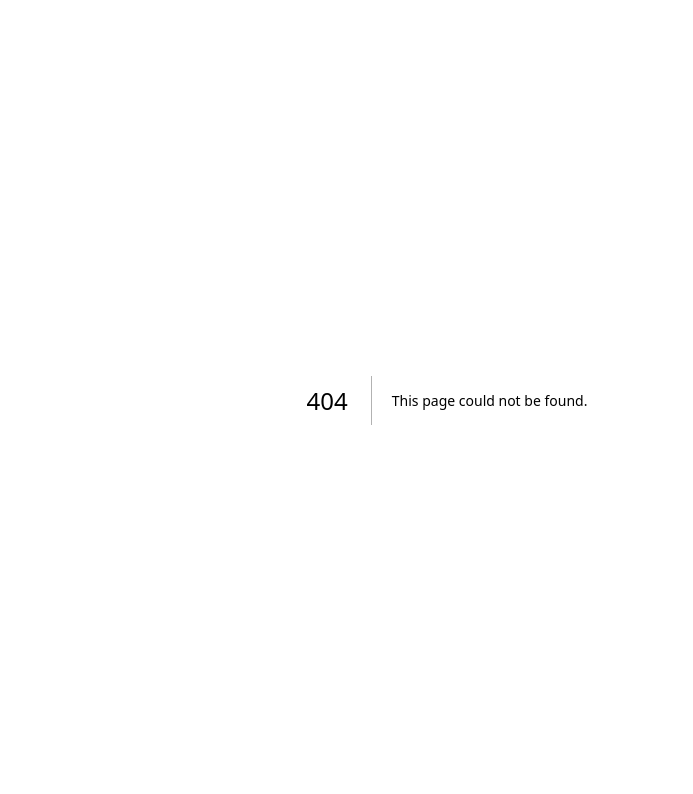
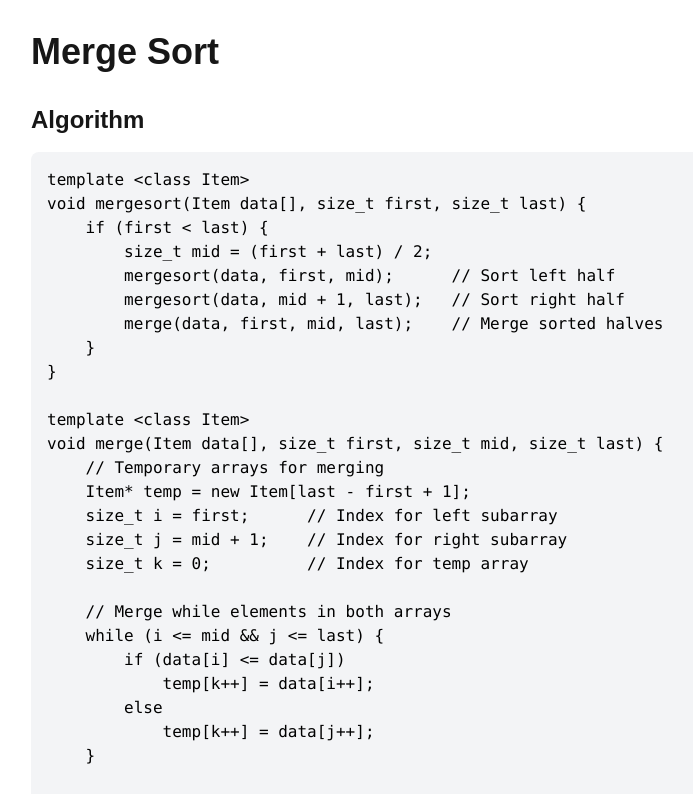
Before and after one commit to Evandabest/learnDS, a Next.js app: page /sorting/merge in a window 1280 px wide. Before the commit this address had no page. Shown: the top 794 px of the page, without its empty margins (193-886 px from the left). Built offline with nearby package versions, Linux system fonts and the light colour scheme.

Commit message:
feat: add merge sort

```diff
--- /dev/null
+++ b/app/sorting/merge/page.tsx
@@ -0,0 +1,113 @@
+'use client';
+
+export default function MergeSortPage() {
+  return (
+    <div className="max-w-4xl mx-auto p-8">
+      <h1 className="text-4xl font-bold mb-8">Merge Sort</h1>
+
+      <section className="mb-8">
+        <h2 className="text-2xl font-semibold mb-4">Algorithm</h2>
+        <pre className="bg-gray-100 p-4 rounded-lg mb-4">
+          <code className="text-black">{`template <class Item>
+void mergesort(Item data[], size_t first, size_t last) {
+    if (first < last) {
+        size_t mid = (first + last) / 2;
+        mergesort(data, first, mid);      // Sort left half
+        mergesort(data, mid + 1, last);   // Sort right half
+        merge(data, first, mid, last);    // Merge sorted halves
+    }
+}
+
+template <class Item>
+void merge(Item data[], size_t first, size_t mid, size_t last) {
+    // Temporary arrays for merging
+    Item* temp = new Item[last - first + 1];
+    size_t i = first;      // Index for left subarray
+    size_t j = mid + 1;    // Index for right subarray
+    size_t k = 0;          // Index for temp array
+
+    // Merge while elements in both arrays
+    while (i <= mid && j <= last) {
+        if (data[i] <= data[j])
+            temp[k++] = data[i++];
+        else
+            temp[k++] = data[j++];
+    }
+
+    // Copy remaining elements
+    while (i <= mid)
+        temp[k++] = data[i++];
+    while (j <= last)
+        temp[k++] = data[j++];
+
+    // Copy back to original array
+    for (i = 0; i < k; i++)
+        data[first + i] = temp[i];
+
+    delete [] temp;
+}`}</code>
+        </pre>
+      </section>
+
+      <section className="mb-8">
+        <h2 className="text-2xl font-semibold mb-4">Visual Process</h2>
+        <div className="bg-white p-4 rounded-lg shadow-sm mb-4">
+          <pre className="text-center text-lg">
+            <code>{`[38, 27, 43, 3, 9, 82, 10]
+           /                \\
+   [38, 27, 43]         [3, 9, 82, 10]
+    /      \\            /         \\
+[38]    [27, 43]     [3, 9]    [82, 10]
+         /    \\       /   \\      /    \\
+      [27]   [43]   [3]  [9]  [82]  [10]
+         \\    /       \\   /      \\    /
+      [27, 43]       [3, 9]    [10, 82]
+           \\          /           /
+        [27, 38, 43] [3, 9]  [10, 82]
+                \\      /         /
+            [3, 9, 27, 38, 43] [10, 82]
+                        \\         /
+             [3, 9, 10, 27, 38, 43, 82]`}</code>
+          </pre>
+        </div>
+      </section>
+
+      <section className="mb-8">
+        <h2 className="text-2xl font-semibold mb-4">Complexity Analysis</h2>
+        <div className="grid grid-cols-2 gap-4">
+          <div className="border p-4 rounded-lg">
+            <h3 className="font-semibold mb-2">Time Complexity</h3>
+            <ul className="list-disc pl-5">
+              <li>Best Case: O(n log n)</li>
+              <li>Average Case: O(n log n)</li>
+              <li>Worst Case: O(n log n)</li>
+            </ul>
+          </div>
+          <div className="border p-4 rounded-lg">
+            <h3 className="font-semibold mb-2">Space Complexity</h3>
+            <ul className="list-disc pl-5">
+              <li>O(n) auxiliary space</li>
+              <li>Not in-place sorting</li>
+              <li>Stable sort algorithm</li>
+            </ul>
+          </div>
+        </div>
+      </section>
+
+      <section className="mb-8">
+        <h2 className="text-2xl font-semibold mb-4">Key Features</h2>
+        <ul className="list-disc pl-5 space-y-2">
+          <li>Divide and conquer approach</li>
+          <li>Stable sorting algorithm</li>
+          <li>Predictable performance</li>
+          <li>Not adaptive</li>
+          <li>External sorting possible</li>
+        </ul>
+      </section>
+
+      <footer className="mt-12 text-sm text-gray-600">
+        <p>Reference: "Data Structures and Other Objects Using C++" by Main & Savitch</p>
+      </footer>
+    </div>
+  );
+}
```
